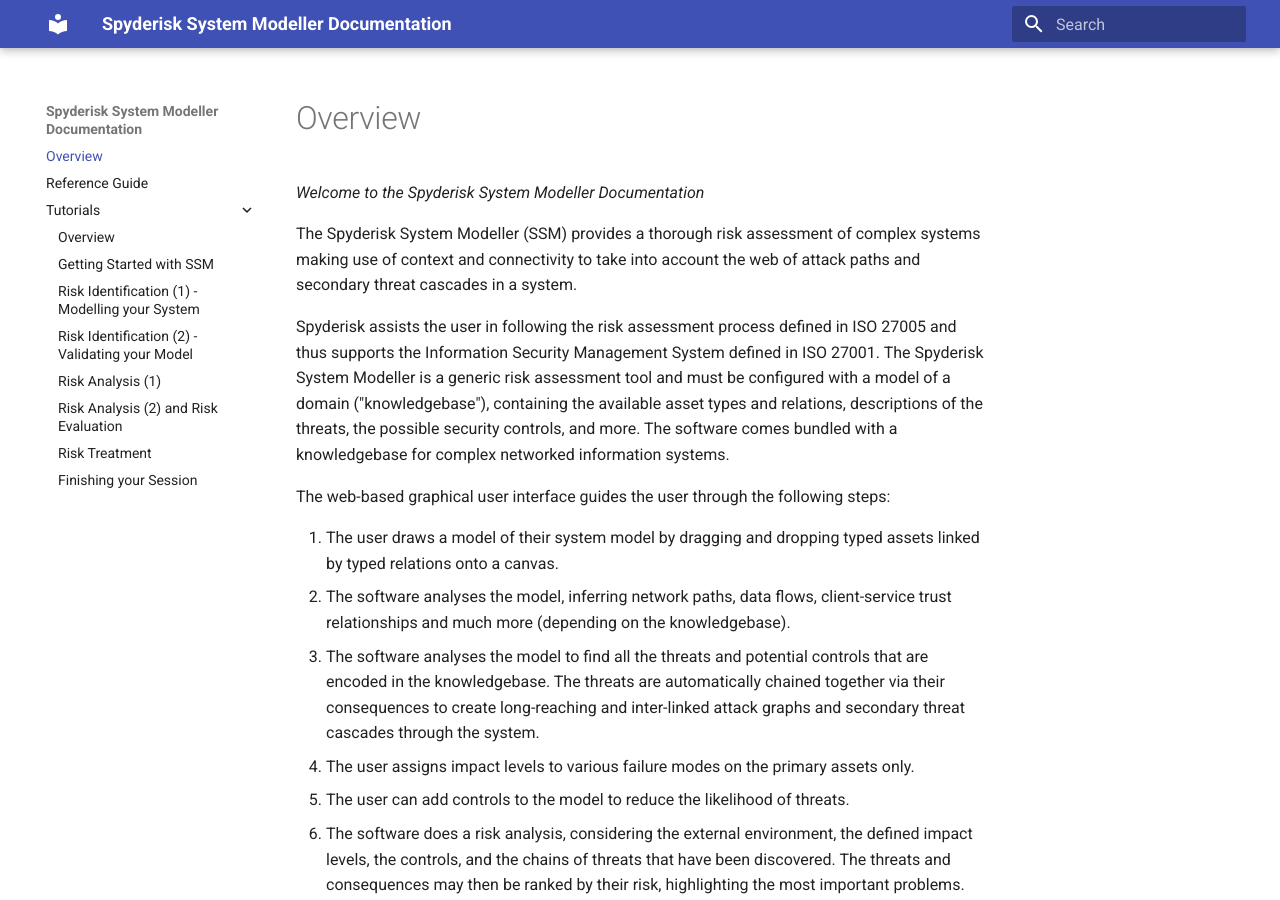
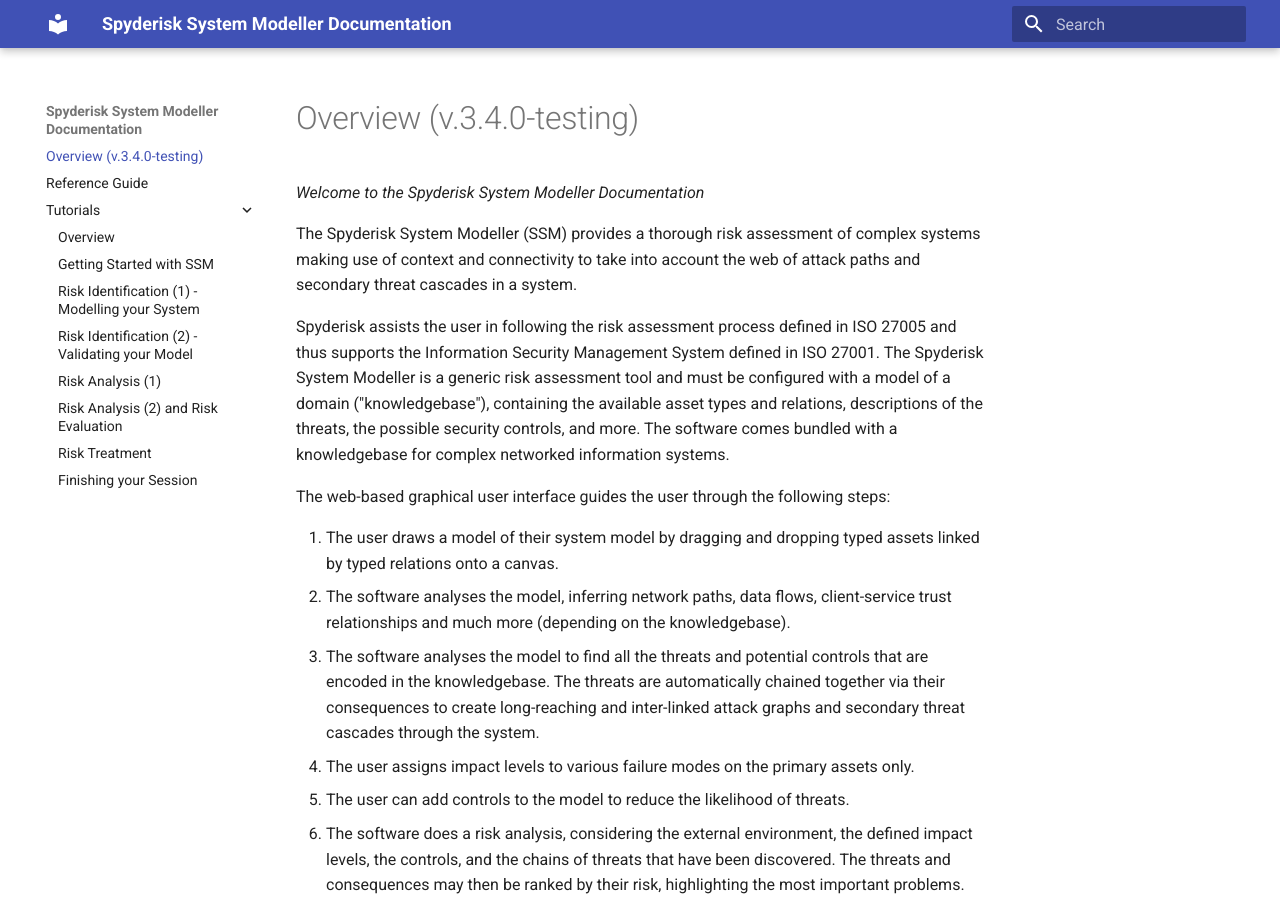
Before and after one commit to Spyderisk/system-modeller-docs, an MkDocs documentation site: the page built from docs/index.md, in a window 1280 px wide and 900 px high. Built offline with MkDocs 1.6.1 and Material for MkDocs 9.7.7, drawn with Linux system fonts in a browser that asks for light colours.

Commit message:
#1 modify script for testing

```diff
--- a/docs/index.md
+++ b/docs/index.md
@@ -1,4 +1,4 @@
-# Overview
+# Overview (v.3.4.0-testing)
 
 *Welcome to the Spyderisk System Modeller Documentation*
 
```
